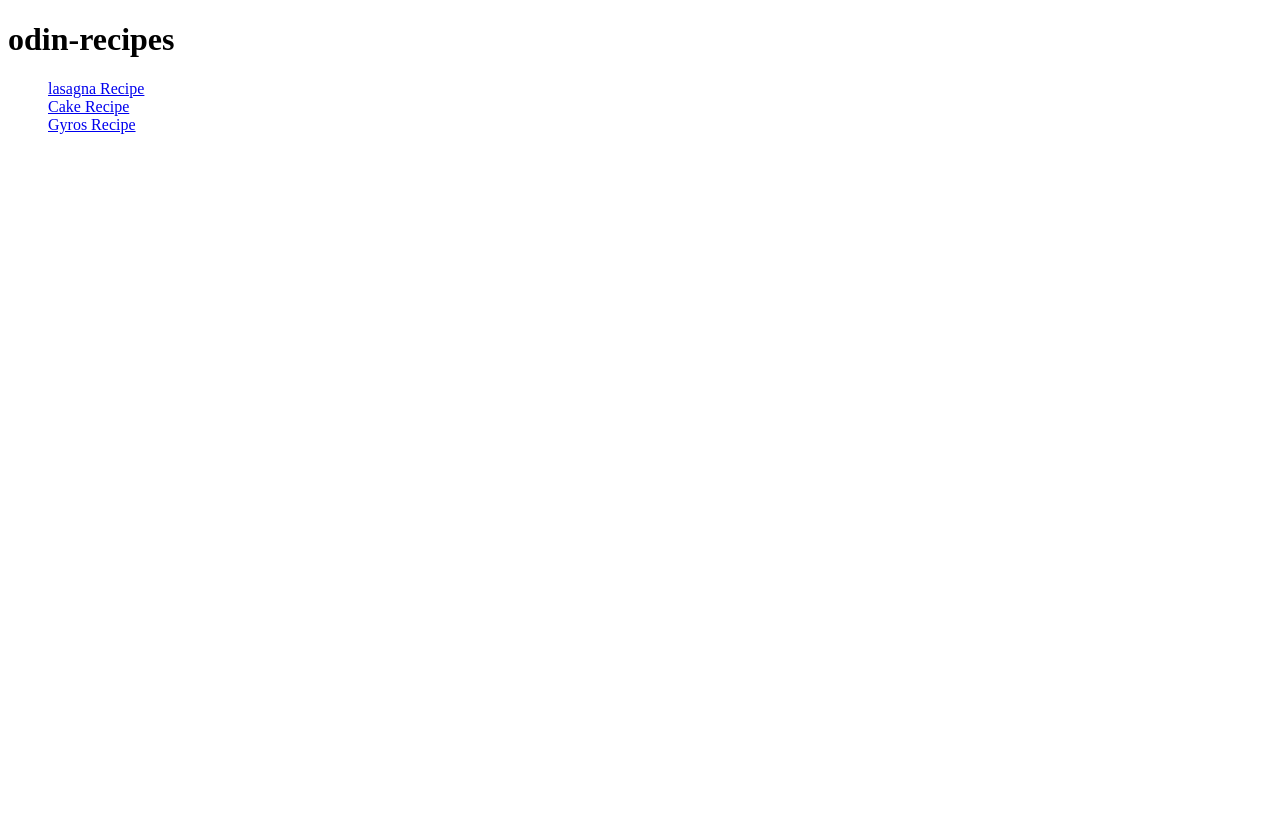
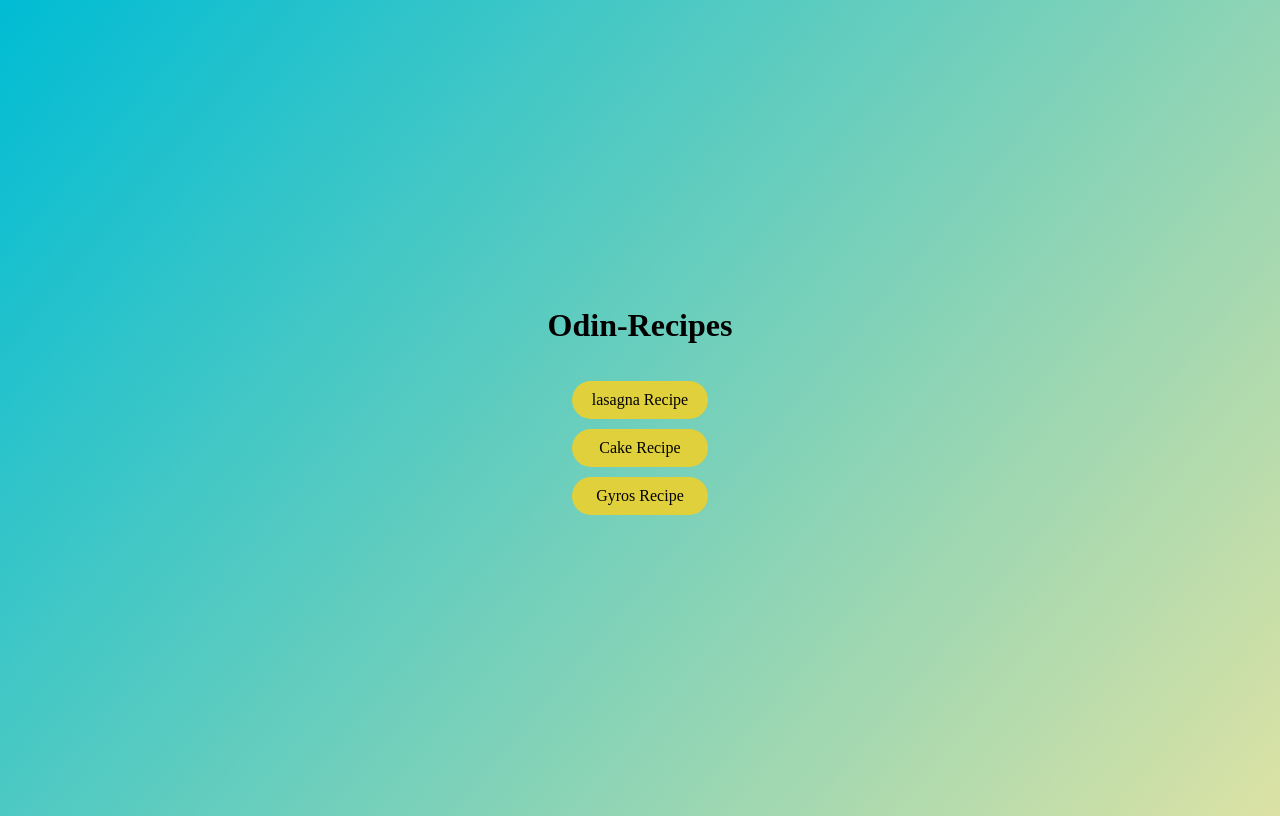
Before and after one commit to alexsiba/odin-recipes, a plain HTML site: page index.html in a window 1280 px wide. Drawn offline with Linux system fonts and the light colour scheme.

Commit message:
to contain the elements in one area

```diff
--- a/index.html
+++ b/index.html
@@ -6,8 +6,41 @@
     <title>Document</title>
   </head>
   <body>
-    <h1>odin-recipes</h1>
-    <ul style="list-style-type: none">
+    <style>
+      body {
+        background: linear-gradient(130deg, #00bcd4, #c1cb5d8f);
+      }
+      #conteiner {
+        width: 100%;
+        height: 100vh;
+        display: flex;
+        align-items: center;
+        flex-direction: column;
+        justify-content: center;
+      }
+      ul {
+        text-decoration: none;
+        list-style: none;
+        display: flex;
+        padding: 0;
+        flex-direction: column;
+        gap: 10px;
+      }
+      li {
+        background-color: #e0d03b;
+        border-radius: 20px;
+        text-align: center;
+        padding: 10px;
+      }
+      li a {
+        padding: 10px;
+        text-decoration: none;
+        color: #000;
+      }
+    </style>
+    <div id="conteiner">
+      <h1>Odin-Recipes</h1>
+      <ul>
       <li><a href="recipes/lasagna.html">lasagna Recipe</a></li>
       <li><a href="recipes/cake.html">Cake Recipe</a></li>
       <li><a href="recipes/ Gyros.html">Gyros Recipe</a></li>
```
